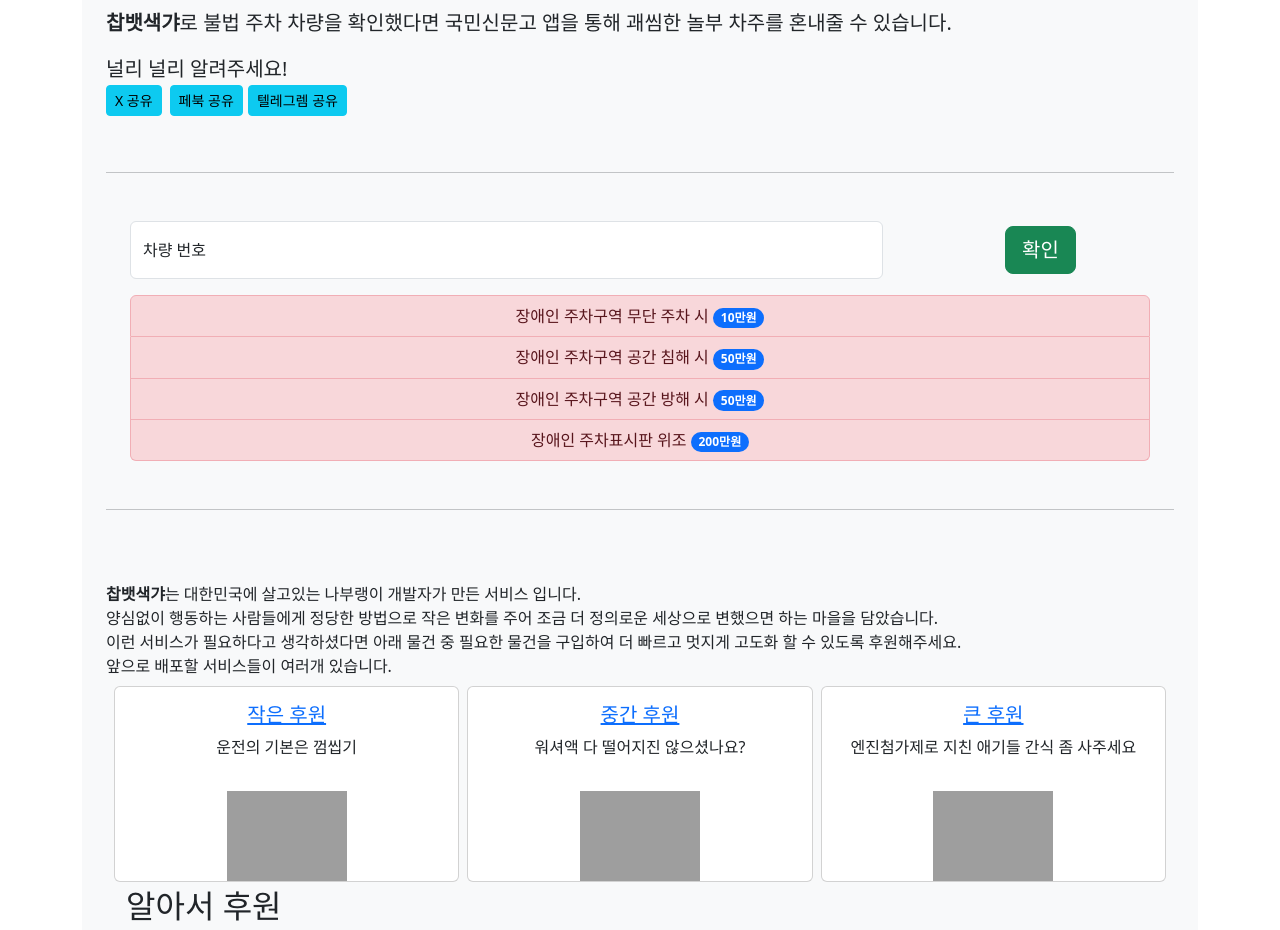
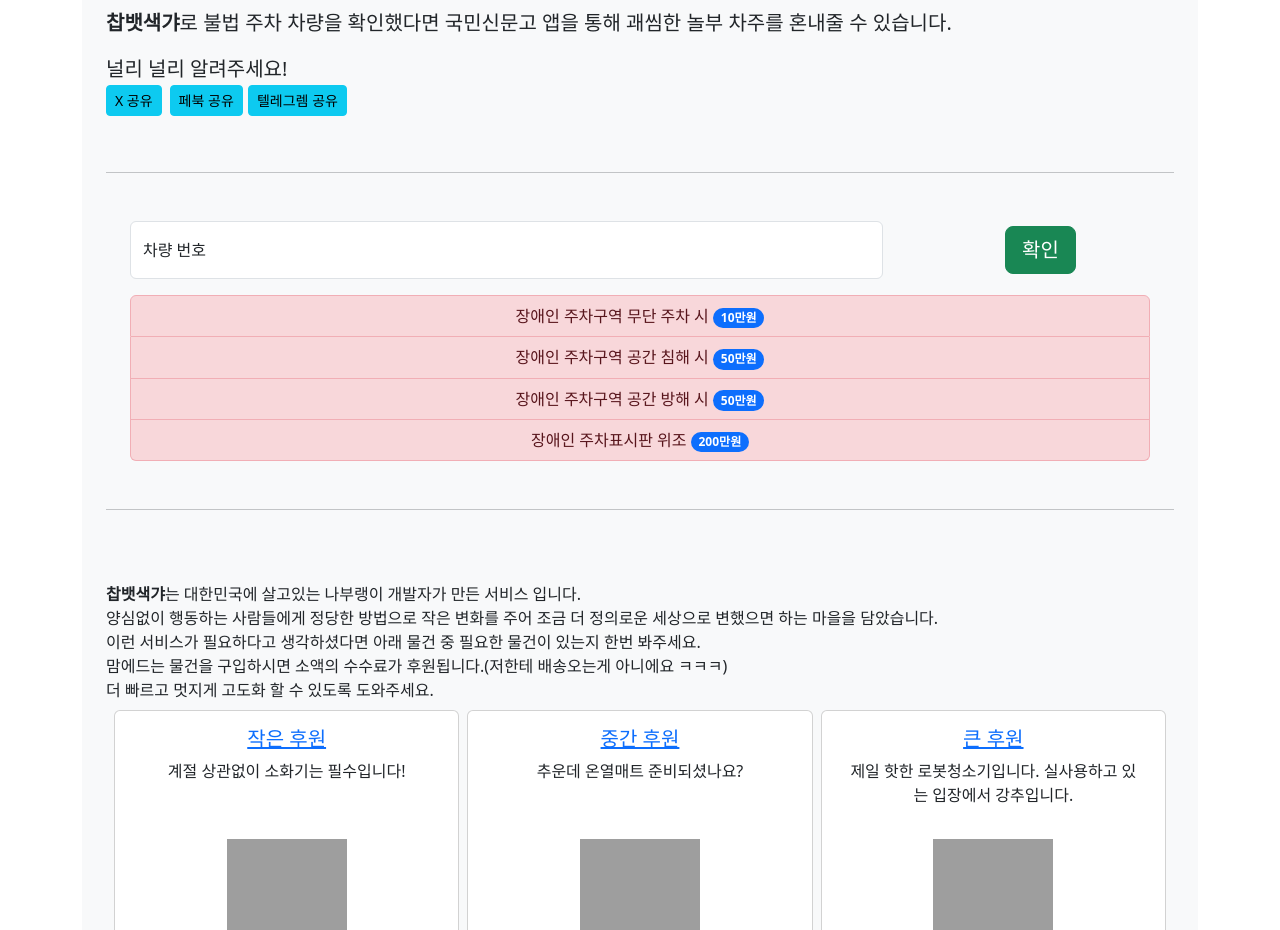
Before and after one commit to hanvic/park-of-justice, a Flask app: page / in a window 1280 px wide. Shown: the part 852-1782 px from the top of the page. Run offline with Flask 3, Linux system fonts and the light colour scheme; some libraries are stand-ins or nearby versions; grey boxes are pictures that could not be loaded.

Commit message:
후원 내용 변경

```diff
--- a/templates/ads.html
+++ b/templates/ads.html
@@ -5,56 +5,55 @@
         <br>
         양심없이 행동하는 사람들에게 정당한 방법으로 작은 변화를 주어 조금 더 정의로운 세상으로 변했으면 하는 마을을 담았습니다.
         <br>
-		이런 서비스가 필요하다고 생각하셨다면 아래 물건 중 필요한 물건을 구입하여 더 빠르고 멋지게 고도화 할 수 있도록 후원해주세요.
+        이런 서비스가 필요하다고 생각하셨다면 아래 물건 중 필요한 물건이 있는지 한번 봐주세요.
         <br>
-		앞으로 배포할 서비스들이 여러개 있습니다.
+        맘에드는 물건을 구입하시면 소액의 수수료가 후원됩니다.(저한테 배송오는게 아니에요 ㅋㅋㅋ)
+        <br>
+        더 빠르고 멋지게 고도화 할 수 있도록 도와주세요.
     </div>
 </div>
 <div class="row my-2 mx-2">
 
     <div class="col card text-center">
         <div class="card-body">
-			<a href="https://link.coupang.com/a/bhBnVx" target="_blank" referrerpolicy="unsafe-url"><h5
-					class="card-title">작은 후원</h5></a>
-			<p class="card-text">운전의 기본은 껌씹기</p>
+            <a href="https://link.coupang.com/a/blhhuz" target="_blank" referrerpolicy="unsafe-url">
+                <h5 class="card-title">작은 후원</h5>
+            </a>
+            <p class="card-text">계절 상관없이 소화기는 필수입니다!</p>
 
         </div>
-		<a href="https://link.coupang.com/a/bhBnVx" target="_blank" referrerpolicy="unsafe-url"><img
-				class="img-fluid"
-				src="https://image15.coupangcdn.com/image/affiliate/banner/da192f1e2703bf0cd049ba5a0059c103@2x.jpg"
-				alt="롯데 자일리톨 알파 오리지날, 86g, 1개" width="120" height="240"></a>
+        <a href="https://link.coupang.com/a/blhhuz" target="_blank" referrerpolicy="unsafe-url"><img
+                src="https://image6.coupangcdn.com/image/affiliate/banner/ae296de69d1950a772f32c98954ceed6@2x.jpg"
+                alt="미니소방관 가정용소화기 국산 차량 캠핑 휴대용 미니 소형 소화기 3개 세트 고정거치대 포함" width="120" height="240"></a>
 
     </div>
     <div class="col card mx-2 text-center">
         <div class="card-body">
-			<a href="https://link.coupang.com/a/bhBlzZ" target="_blank" referrerpolicy="unsafe-url"><h5
-					class="card-title">중간 후원</h5></a>
-			<p class="card-text">워셔액 다 떨어지진 않으셨나요?</p>
+            <a href="https://link.coupang.com/a/blhgyn" target="_blank" referrerpolicy="unsafe-url">
+                <h5 class="card-title">중간 후원</h5>
+            </a>
+            <p class="card-text">추운데 온열매트 준비되셨나요?</p>
+        </div>
 
-		</div>
-		<a href="https://link.coupang.com/a/bhBlzZ" target="_blank" referrerpolicy="unsafe-url"><img
-				class="img-fluid"
-				src="https://img4c.coupangcdn.com/image/affiliate/banner/4d137376b48b9ee0ad16ceb1949d4979@2x.jpg"
-				alt="탐사 에탄올 워셔액, 1.8L, 2개" width="120" height="240"></a>
-
+        <a href="https://link.coupang.com/a/blhgyn" target="_blank" referrerpolicy="unsafe-url"><img
+                src="https://image10.coupangcdn.com/image/affiliate/banner/5cf2785330b4c6731f126752c1d96eb3@2x.jpg"
+                alt="그래핀 탄소매트 전자파없는전기매트 온열매트 카본 저버, 싱글(1000 x 2000 mm)" width="120" height="240"></a>
     </div>
     <div class="col card text-center">
         <div class="card-body">
-			<a href="https://link.coupang.com/a/bhBnre" target="_blank" referrerpolicy="unsafe-url"><h5
-					class="card-title">큰 후원</h5></a
-			<p class="card-text">엔진첨가제로 지친 애기들 간식 좀 사주세요</p>
+            <a href="https://link.coupang.com/a/blhlkM" target="_blank" referrerpolicy="unsafe-url">
+                <h5 class="card-title">큰 후원</h5>
+            </a <p class="card-text">제일 핫한 로봇청소기입니다. 실사용하고 있는 입장에서 강추입니다.</p>
 
         </div>
-		<a href="https://link.coupang.com/a/bhBnre" target="_blank" referrerpolicy="unsafe-url"><img
-				class="img-fluid"
-				src="https://static.coupangcdn.com/image/affiliate/banner/3f4dcae8405047bde22d146eb955fbed@2x.jpg"
-				alt="불스원 불스원샷 7만키로 연료첨가제 490ml, 2개, 가솔린/휘발유" width="120" height="240"></a>
+        <a href="https://link.coupang.com/a/blhlkM" target="_blank" referrerpolicy="unsafe-url"><img
+                src="https://static.coupangcdn.com/image/affiliate/banner/4af4363ced1576176191bde2497f972b@2x.jpg"
+                alt="로보락 로봇청소기 S8 Pro Ultra, 화이트" width="120" height="240"></a>
 
     </div>
 
     <span class="fs-2">알아서 후원</span>
-	<a href="https://link.coupang.com/a/bhBkFf" target="_blank" referrerpolicy="unsafe-url"><img
-			class="img-fluid"
+    <a href="https://link.coupang.com/a/bhBkFf" target="_blank" referrerpolicy="unsafe-url"><img class="img-fluid"
             src="https://ads-partners.coupang.com/banners/733560?subId=&traceId=V0-301-c1744fa69c93f626-I733560&w=728&h=90"
             alt=""></a>
 
```
Lines whose indentation alone changed are shown as unchanged.
